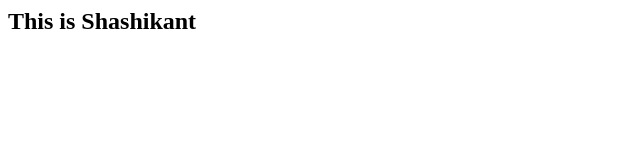
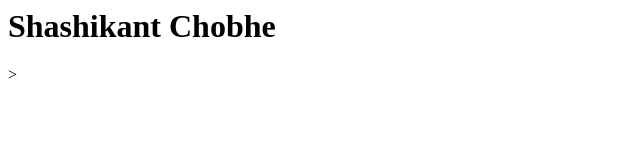
Before and after one commit to spchobhe/angularGit, a plain HTML site: page index.html in a window 1280 px wide. Shown: the whole page, without its empty margins (0-640 px from the left). Drawn offline with Linux system fonts and the light colour scheme.

Commit message:
This is my first commit

```diff
--- a/index.html
+++ b/index.html
@@ -1 +1 @@
-<h2>This is Shashikant</h2>
+<h1>Shashikant Chobhe</h1>>
```
